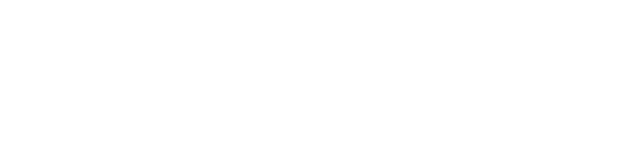
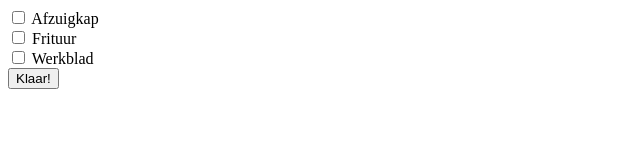
Before and after one commit to rachellevandekar/Horecabranden, a plain HTML site: page CheckList/index.html in a window 1280 px wide. Shown: the whole page, without its empty margins (0-640 px from the left). Drawn offline with Linux system fonts and the light colour scheme.

Commit message:
Het aantal aangevinkte checkboxes kan geregistreerd worden.

```diff
--- a/CheckList/index.html
+++ b/CheckList/index.html
@@ -2,9 +2,23 @@
 <html lang="en">
 <head>
     <meta charset="UTF-8">
-    <title>Title</title>
+    <title>Checklist</title>
+    <link rel="stylesheet" href="style.css">
 </head>
 <body>
 
+<form class="vraag">
+    <input type="checkbox" class="list-item">
+    <label>Afzuigkap</label><br>
+    <input type="checkbox" class="list-item">
+    <label>Frituur</label><br>
+    <input type="checkbox" class="list-item">
+    <label>Werkblad</label><br>
+</form>
+
+<input type="button" class="submit" value="Klaar!">
 </body>
+
+<script rel="script" src="script.js"></script>
+
 </html>
--- /dev/null
+++ b/CheckList/script.js
@@ -0,0 +1,36 @@
+document.querySelector(".submit").addEventListener("click", checkboxCheck);
+
+/*var checked = document.querySelectorAll("input[type='checkbox']");
+
+
+function checkboxCheck() {
+
+    if (checked.length === 0) {
+        console.log('niks aangevinkt');
+    } else {
+        console.log(checked.length + 'checkboxes aangevinkt');
+    }
+
+}
+
+
+
+
+function checkboxCheck() {
+    let checkboxes = document.querySelectorAll("input[type='checkbox']");
+    for(let i = 0; i < checkboxes.length; i++) {
+        console.log(checkboxes.length + 'checkboxes aangevinkt');
+    }
+}
+
+*/
+
+function checkboxCheck() {
+
+    if (document.querySelectorAll('input[type="checkbox"]:checked').length === document.querySelectorAll('input[type="checkbox"]').length) {
+        console.log('All checkboxes are checked');
+    } else {
+        console.log('Some checkboxes are not checked');
+    }
+
+}
--- /dev/null
+++ b/CheckList/style.css
@@ -0,0 +1,7 @@
+.submit{
+
+}
+
+.list-item{
+
+}
```
